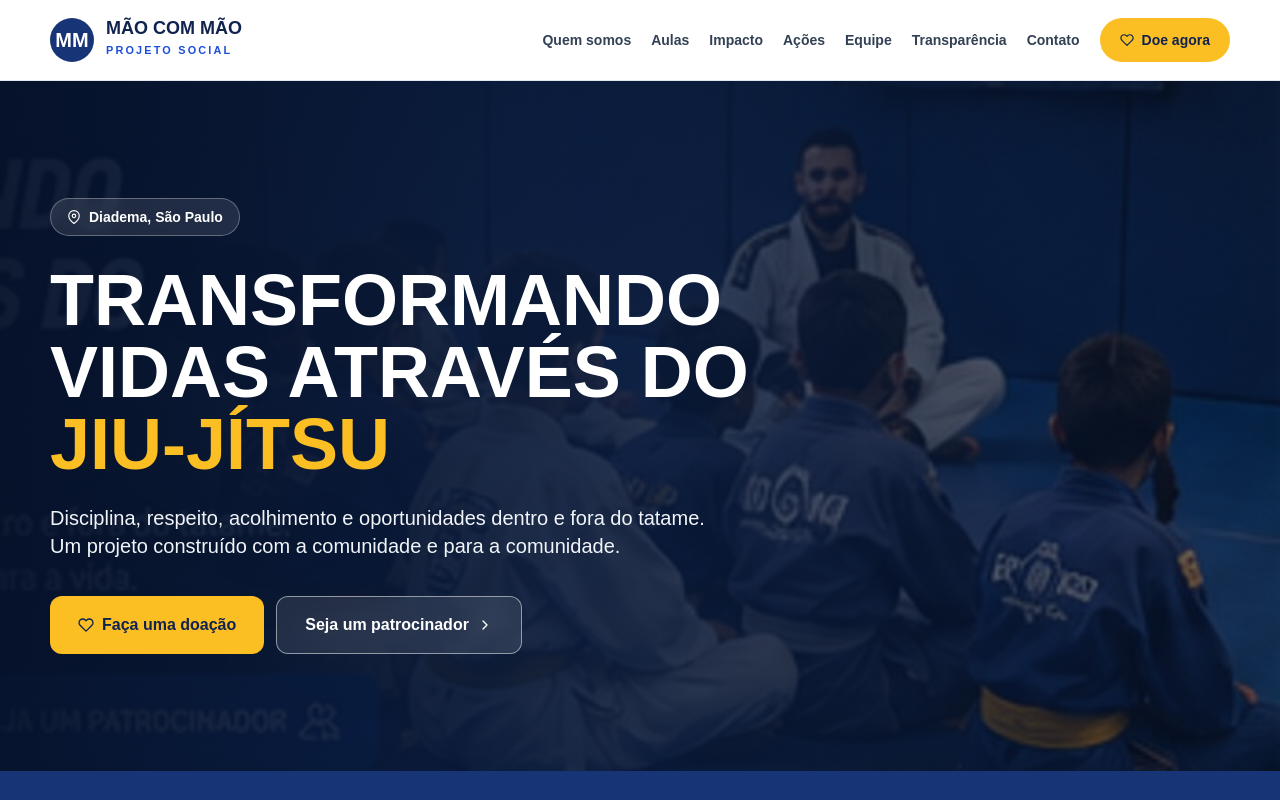
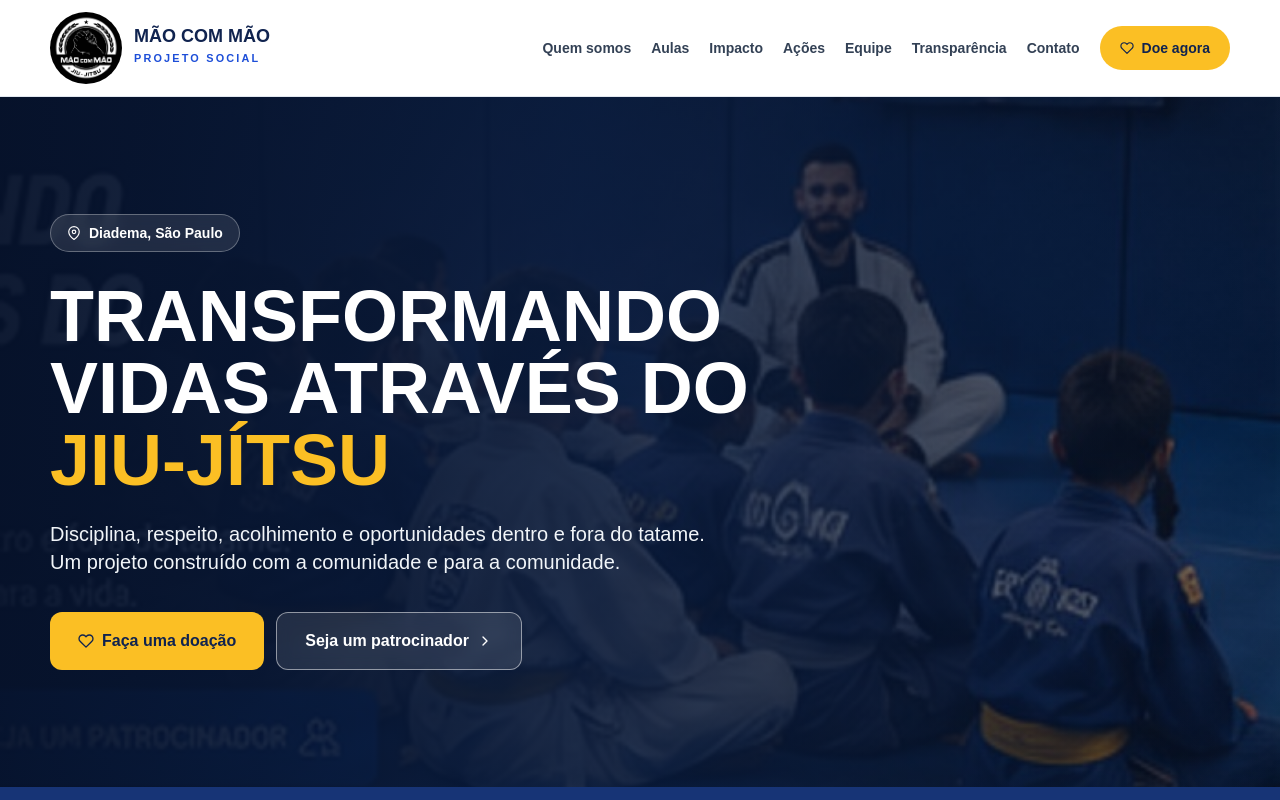
Before and after one commit to chefdcg20-commits/maocommao.org.com, a Next.js app: page / in a window 1280 px wide. Shown: the top 800 px of the page. Built offline with nearby package versions, Linux system fonts and the light colour scheme.

Commit message:
Atualiza logotipo do site

```diff
--- a/components/Header.tsx
+++ b/components/Header.tsx
@@ -1,5 +1,6 @@
 'use client';
 
+import Image from 'next/image';
 import { useState } from 'react';
 import { FiHeart, FiMenu, FiX } from 'react-icons/fi';
 
@@ -18,9 +19,16 @@ export function Header() {
 
   return (
     <header className="sticky top-0 z-50 border-b border-slate-200 bg-white/95 backdrop-blur">
-      <div className="container-site flex min-h-20 items-center justify-between gap-4">
+      <div className="container-site flex min-h-24 items-center justify-between gap-4">
         <a href="#inicio" className="focus-ring flex items-center gap-3 rounded-md" aria-label="Ir para o início">
-          <span className="grid h-11 w-11 place-items-center rounded-full bg-brand-800 text-xl font-black text-white">MM</span>
+          <Image
+            src="/images/logo-mao-com-mao.jpg"
+            alt="Logotipo Mão com Mão Jiu-Jitsu"
+            width={72}
+            height={72}
+            priority
+            className="h-16 w-16 shrink-0 rounded-full object-cover sm:h-[4.5rem] sm:w-[4.5rem]"
+          />
           <span>
             <strong className="block text-lg leading-none text-brand-900">MÃO COM MÃO</strong>
             <small className="text-[0.68rem] font-bold tracking-[0.2em] text-brand-600">PROJETO SOCIAL</small>
```
Also changed, not shown: public/images/logo-mao-com-mao.jpg (added).
